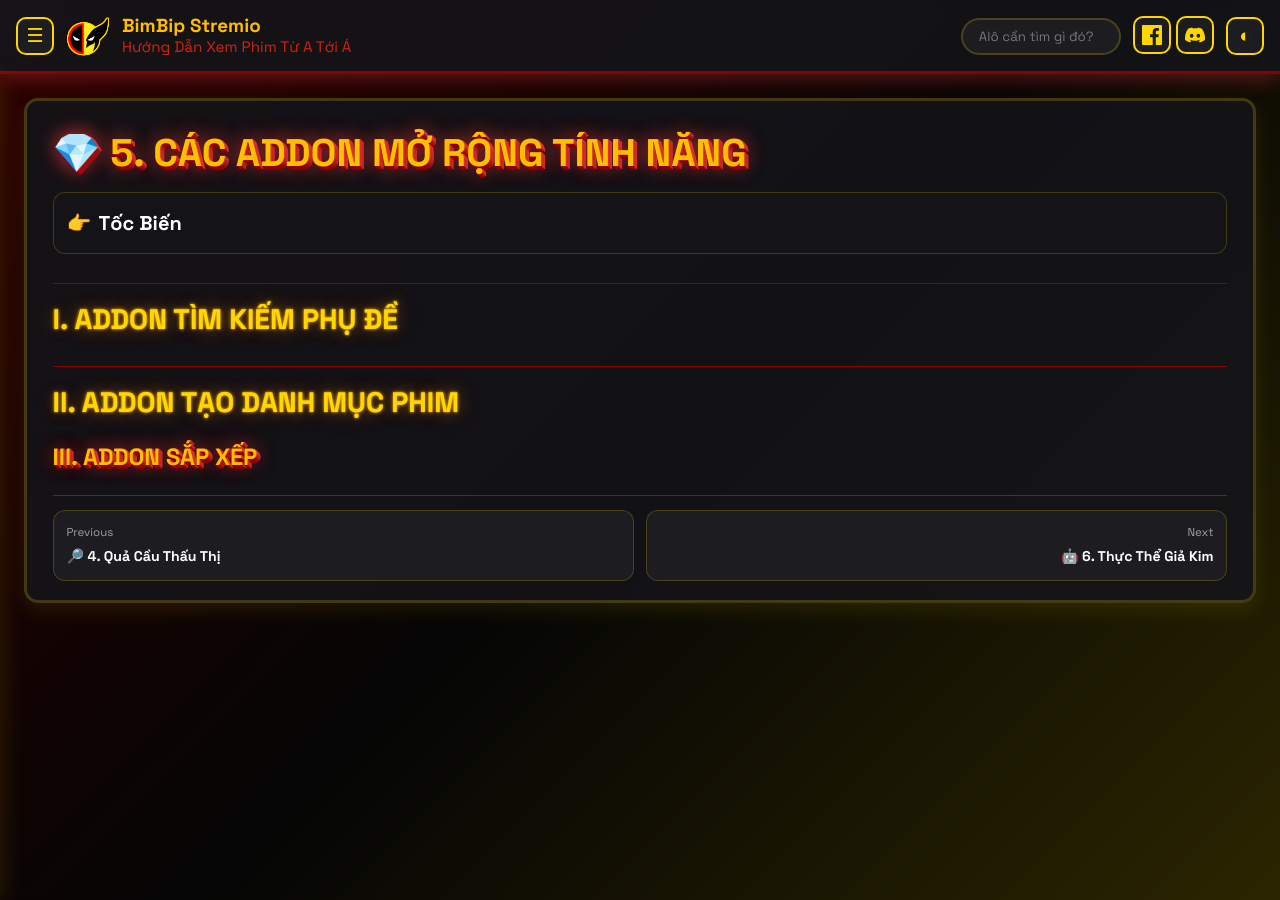
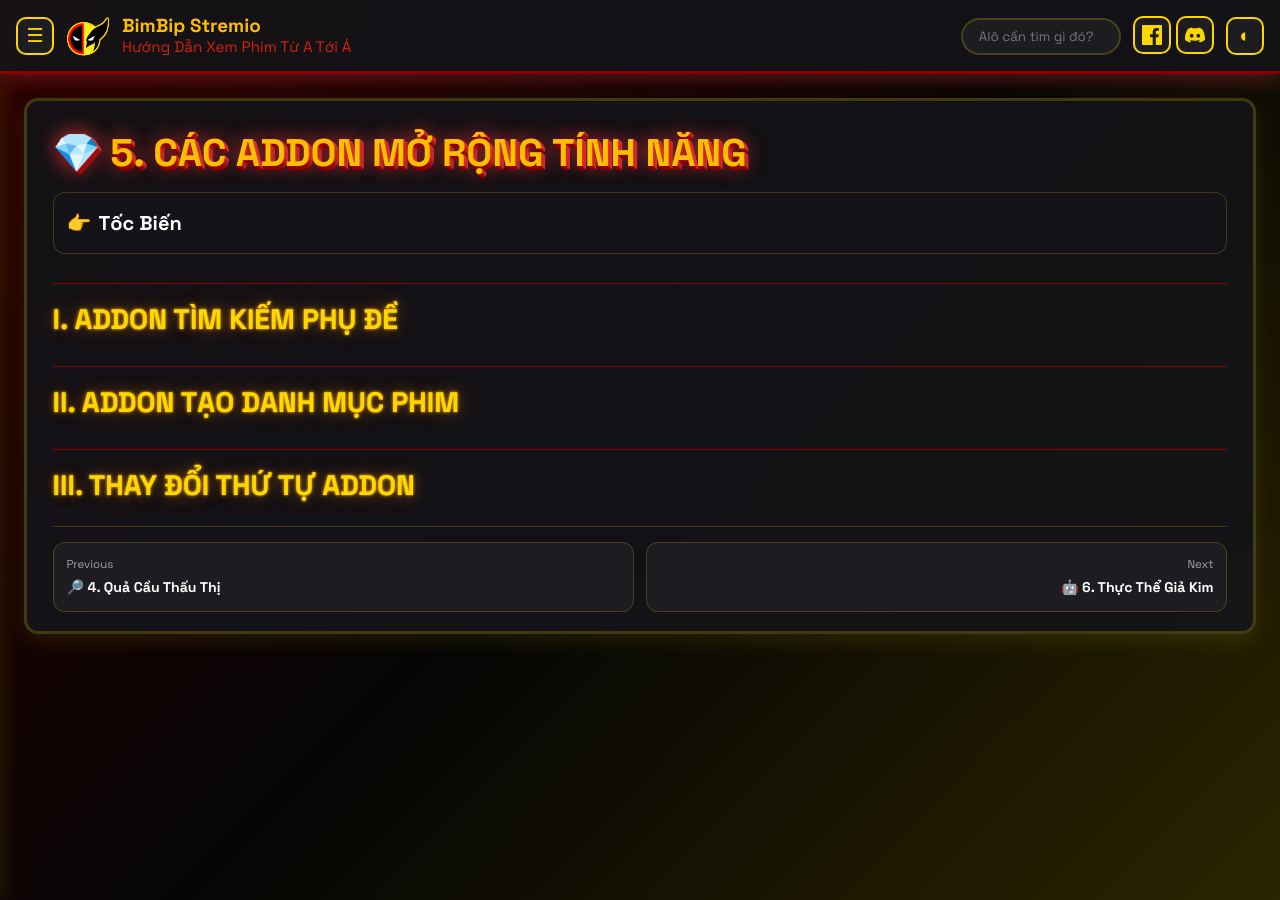
Before and after one commit to bimbipsubteam/bimbip-stremio, a Jekyll site: the page built from docs/guide/5-Addon-Expanding.md, in a window 1280 px wide. Built offline with Jekyll 4.4.1, drawn with Linux system fonts in a browser that asks for light colours.

Commit message:
Update 5-Addon-Expanding.md

```diff
--- a/docs/guide/5-Addon-Expanding.md
+++ b/docs/guide/5-Addon-Expanding.md
@@ -7,4 +7,4 @@
 
 ## I. Addon tìm kiếm phụ đề
 ## II. Addon tạo danh mục phim
-### III. Addon sắp xếp
+## III. Thay đổi thứ tự Addon
```
